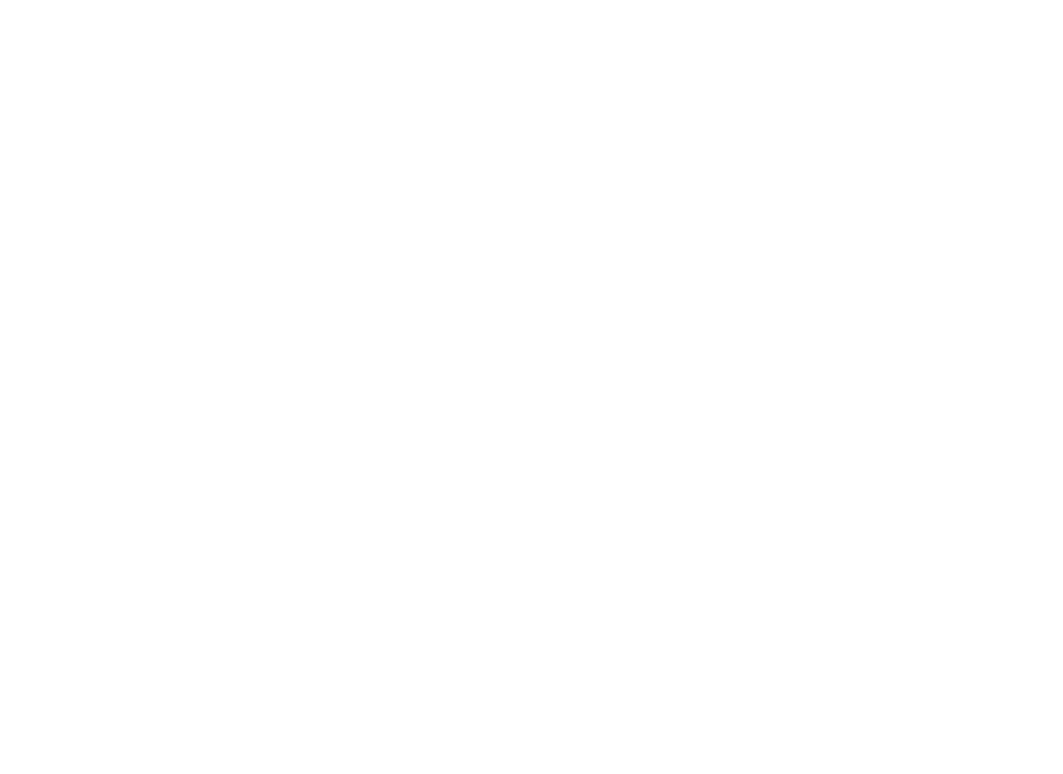
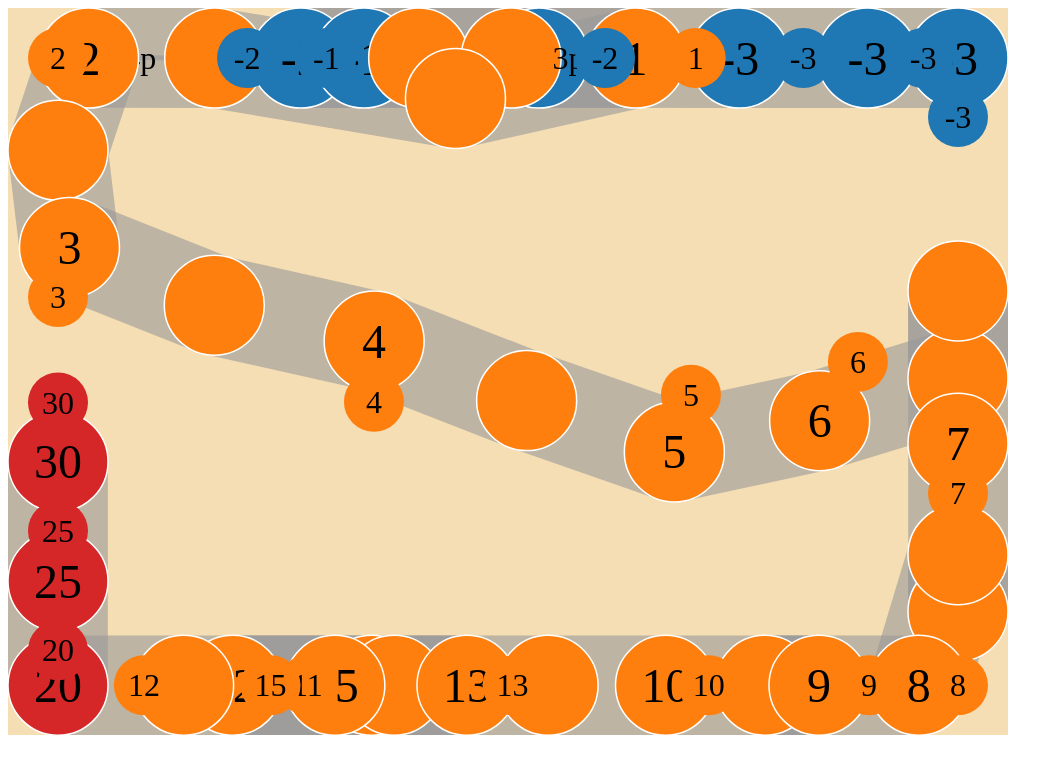
Before and after one commit to gryn/board, a website: page index.html in a window 1280 px wide. Shown: the whole page, without its empty margins (0-1063 px from the left). Drawn offline with nearby package versions, Linux system fonts and the light colour scheme.

Commit message:
first draft

```diff
--- a/board.json
+++ b/board.json
@@ -1,6 +1,136 @@
 {
-	"nodes": [
-		{"name": "-3", "group": 1},
-		{"name": "-3", "group": 1}
-	]
+  "nodes":[
+    {"name":"-3","group":1},
+    {"name":"-3","group":1},
+    {"name":"-3","group":1},
+    {"name":"-2","group":1},
+    {"name":"-2","group":1},
+    {"name":"-1","group":1},
+    {"name":"","group":2},
+    {"name":"2p","group":0},
+    {"name":"","group":2},
+    {"name":"1","group":2},
+    {"name":"3p","group":0},
+    {"name":"","group":2},
+    {"name":"","group":2},
+    {"name":"4p","group":0},
+    {"name":"2","group":2},
+    {"name":"","group":2},
+    {"name":"3","group":2},
+    {"name":"","group":2},
+    {"name":"4","group":2},
+    {"name":"","group":2},
+    {"name":"5","group":2},
+    {"name":"6","group":2},
+    {"name":"","group":2},
+    {"name":"","group":2},
+    {"name":"7","group":2},
+    {"name":"","group":2},
+    {"name":"","group":2},
+    {"name":"8","group":2},
+    {"name":"","group":2},
+    {"name":"9","group":2},
+    {"name":"10","group":2},
+    {"name":"","group":2},
+    {"name":"11","group":2},
+    {"name":"12","group":2},
+    {"name":"","group":2},
+    {"name":"13","group":2},
+    {"name":"15","group":2},
+    {"name":"","group":2},
+    {"name":"20","group":3},
+    {"name":"25","group":3},
+    {"name":"30","group":3},
+    {"name":"-3","group":-1},
+    {"name":"-3","group":-1},
+    {"name":"-3","group":-1},
+    {"name":"-2","group":-1},
+    {"name":"-2","group":-1},
+    {"name":"-1","group":-1},
+    {"name":"1","group":-2},
+    {"name":"2","group":-2},
+    {"name":"3","group":-2},
+    {"name":"4","group":-2},
+    {"name":"5","group":-2},
+    {"name":"6","group":-2},
+    {"name":"7","group":-2},
+    {"name":"8","group":-2},
+    {"name":"9","group":-2},
+    {"name":"10","group":-2},
+    {"name":"11","group":-2},
+    {"name":"12","group":-2},
+    {"name":"13","group":-2},
+    {"name":"15","group":-2},
+    {"name":"20","group":-3},
+    {"name":"25","group":-3},
+    {"name":"30","group":-3}
+  ],
+  "links":[
+    {"source":0,"target":1,"value":100},
+    {"source":1,"target":2,"value":100},
+    {"source":2,"target":3,"value":100},
+    {"source":3,"target":4,"value":100},
+    {"source":4,"target":5,"value":100},
+    {"source":5,"target":6,"value":100},
+    {"source":6,"target":7,"value":5},
+    {"source":7,"target":8,"value":5},
+    {"source":6,"target":8,"value":100},
+    {"source":8,"target":9,"value":100},
+    {"source":9,"target":10,"value":5},
+    {"source":10,"target":11,"value":5},
+    {"source":9,"target":11,"value":100},
+    {"source":11,"target":12,"value":100},
+    {"source":12,"target":13,"value":5},
+    {"source":13,"target":14,"value":5},
+    {"source":12,"target":14,"value":100},
+    {"source":14,"target":15,"value":100},
+    {"source":15,"target":16,"value":100},
+    {"source":16,"target":17,"value":100},
+    {"source":17,"target":18,"value":100},
+    {"source":18,"target":19,"value":100},
+    {"source":19,"target":20,"value":100},
+    {"source":20,"target":21,"value":100},
+    {"source":21,"target":22,"value":100},
+    {"source":22,"target":23,"value":100},
+    {"source":23,"target":24,"value":100},
+    {"source":24,"target":25,"value":100},
+    {"source":25,"target":26,"value":100},
+    {"source":26,"target":27,"value":100},
+    {"source":27,"target":28,"value":100},
+    {"source":28,"target":29,"value":100},
+    {"source":29,"target":30,"value":100},
+    {"source":30,"target":31,"value":100},
+    {"source":31,"target":32,"value":100},
+    {"source":32,"target":33,"value":100},
+    {"source":33,"target":34,"value":100},
+    {"source":34,"target":35,"value":100},
+    {"source":35,"target":36,"value":100},
+    {"source":36,"target":37,"value":100},
+    {"source":37,"target":38,"value":100},
+    {"source":38,"target":39,"value":100},
+    {"source":39,"target":40,"value":100},
+    {"source":41,"target":0,"value":5},
+    {"source":42,"target":1,"value":5},
+    {"source":43,"target":2,"value":5},
+    {"source":44,"target":3,"value":5},
+    {"source":45,"target":4,"value":5},
+    {"source":46,"target":5,"value":5},
+    {"source":47,"target":9,"value":5},
+    {"source":48,"target":14,"value":5},
+    {"source":49,"target":16,"value":5},
+    {"source":50,"target":18,"value":5},
+    {"source":51,"target":20,"value":5},
+    {"source":52,"target":21,"value":5},
+    {"source":53,"target":24,"value":5},
+    {"source":54,"target":27,"value":5},
+    {"source":55,"target":29,"value":5},
+    {"source":56,"target":30,"value":5},
+    {"source":57,"target":32,"value":5},
+    {"source":58,"target":33,"value":5},
+    {"source":59,"target":35,"value":5},
+    {"source":60,"target":36,"value":5},
+    {"source":61,"target":38,"value":5},
+    {"source":62,"target":39,"value":5},
+    {"source":63,"target":40,"value":5}
+  ]
 }
--- a/index.html
+++ b/index.html
@@ -2,7 +2,138 @@
 <html>
 <head>
 	<meta charset="utf-8">
+	<style>
+
+.node {
+}
+
+.node circle {
+  stroke: #fff;
+  stroke-width: 1.5px;
+}
+
+.node.fixed circle {
+  stroke: #ff0;
+}
+
+.node text {
+	text-anchor: middle;
+	alignment-baseline: central;
+	font-size: 3em;
+}
+
+.link {
+  stroke: #999;
+  stroke-opacity: .6;
+}
+
+.player circle {
+	display: none;
+}
+.player text {
+	text-anchor: middle;
+	alignment-baseline: central;
+	font-size: 2em;
+}
+.score circle {
+}
+.score text {
+	text-anchor: middle;
+	alignment-baseline: central;
+	font-size: 2em;
+}
+
+svg {
+	background: wheat;
+}
+
+	</style>
+	<script src="//d3js.org/d3.v3.js"></script>
 </head>
 <body>
+	<script>
+
+var ratio = 8 / 11
+var width = 1000,
+    height = 1000 * ratio;
+var radius = 50;
+var smallRadius = 30;
+
+var color = d3.scale.category10();
+
+var force = d3.layout.force()
+	// .gravity(0.1)
+    .charge(function(d) { return d.value < 100 ? 0 : -1000; })
+    .linkDistance(function(d) { return d.value < 100 ? (smallRadius + radius)/2 : radius * 2.1; })
+    .size([width, height]);
+
+var svg = d3.select("body").append("svg")
+    .attr("width", width)
+    .attr("height", height);
+
+d3.json("board.json", function(error, graph) {
+  if (error) throw error;
+
+  force
+      .nodes(graph.nodes)
+      .links(graph.links)
+      .start();
+
+var drag = force.drag()
+	.on("dragstart", dragstart);
+
+  var link = svg.selectAll(".link")
+      .data(graph.links)
+    .enter().append("line")
+      .attr("class", "link")
+      // .attr("stroke-color", function(d) { return color(d.value) });
+      .style("stroke-width", function(d) { return d.value; });
+
+var node = svg.selectAll(".node")
+    .data(graph.nodes)
+    .enter()
+	.append("g");
+
+    node
+		.attr("class", function(d) { if(/p$/.test(d.name)) return "player"; if(d.group < 0) return "score"; return "node"; })
+		.on("dblclick", dblclick)
+		.call(drag);
+	node
+		.append("circle")
+		.attr("r", function(d) { if(/p$/.test(d.name)) return smallRadius; if(d.group < 0) return smallRadius; return radius; })
+		.style("fill", function(d) { return color(Math.abs(d.group)); });
+	node
+		.append("text")
+		// .attr("x", "50%")
+		// .attr("y", "50%")
+		.text(function(d,i) { return d.name; });
+
+  node.append("title")
+      .text(function(d) { return d.name; });
+
+function dragstart(d) {
+  d3.select(this).classed("fixed", d.fixed = true);
+}
+
+function dblclick(d) {
+  d3.select(this).classed("fixed", d.fixed = false);
+}
+
+force.on("tick", function() {
+	link.attr("x1", function(d) { return d.source.x; })
+		.attr("y1", function(d) { return d.source.y; })
+		.attr("x2", function(d) { return d.target.x; })
+		.attr("y2", function(d) { return d.target.y; });
+
+	node.attr("transform", function(d) {
+		var x = d.x = Math.max(radius, Math.min(width - radius, d.x));
+		var y = d.y = Math.max(radius, Math.min(height - radius, d.y));
+		return "translate("+x+","+y+")";
+	});
+});
+
+});
+
+	</script>
 </body>
 </html>
```
